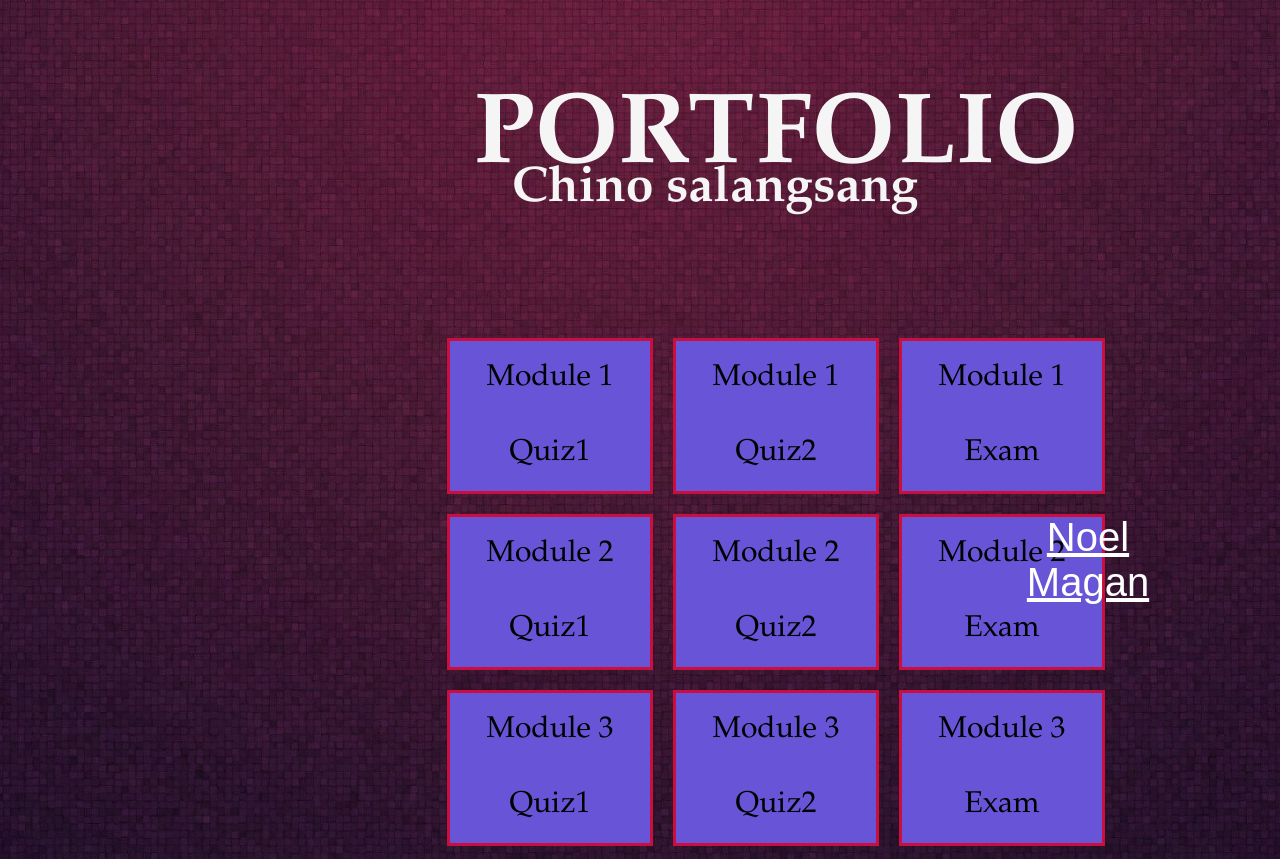
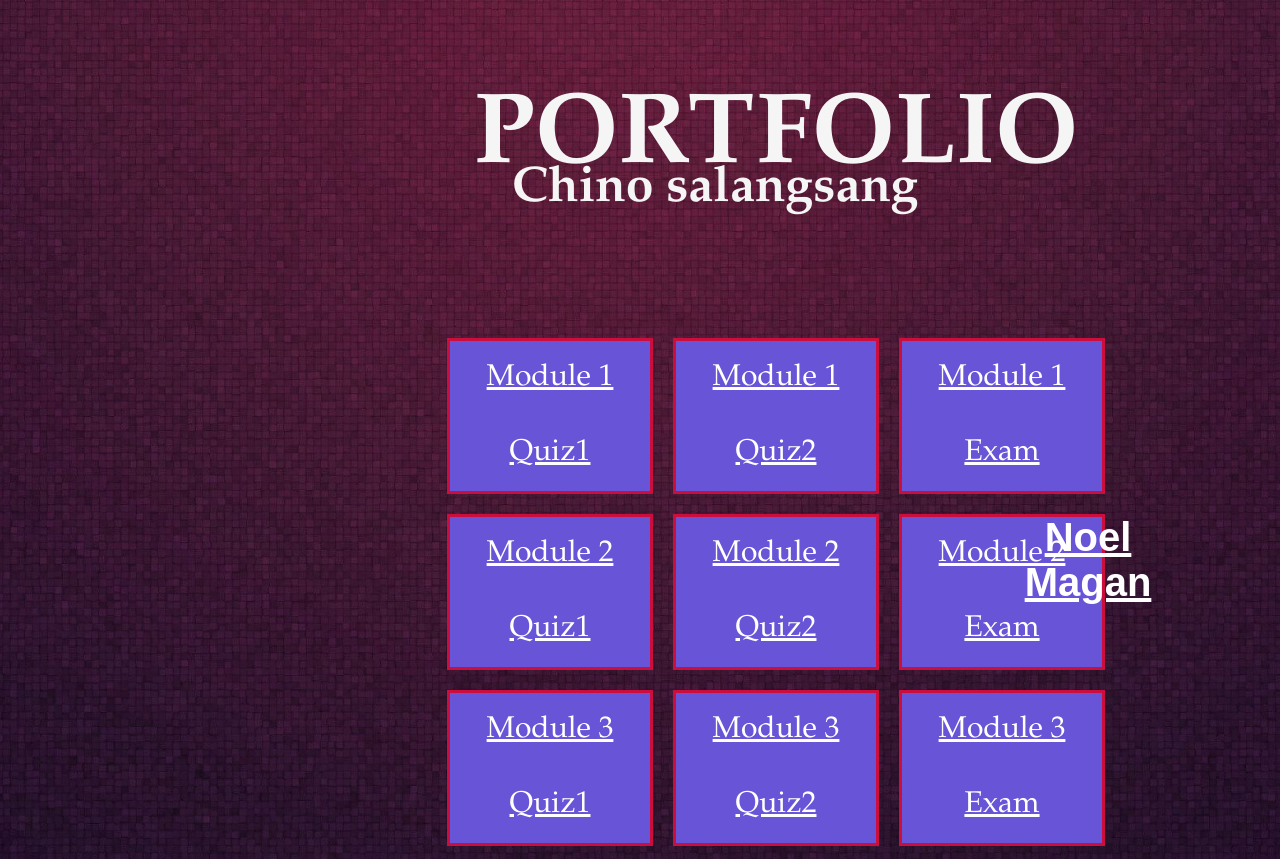
Before and after one commit to zaion998/exam3, a plain HTML site: page finalproject/index2.html in a window 1280 px wide. Shown: the top 859 px of the page. Drawn offline with Linux system fonts and the light colour scheme.

Commit message:
edited href link and change font colors for href

```diff
--- a/finalproject/index2.css
+++ b/finalproject/index2.css
@@ -36,16 +36,8 @@ h3{font-size: 50px;
 
 }
 a{
-    font-size: 40px;
-    margin:0;
-    padding: 0;
-    text-align: center;
     font-family: 'arial';
-    position: absolute;
-    top: 70%;
-    Left: 85%;
     color: white;
-    transform: translateX(-50%) translateY(-50%);
 }
 
 .flexbox-container{
@@ -75,3 +67,17 @@ a{
 
 
 }
+
+h2 {
+    font-size: 40px;
+    margin:0;
+    padding: 0;
+    text-align: center;
+    font-family: 'arial';
+    position: absolute;
+    top: 70%;
+    Left: 85%;
+    color: white;
+    transform: translateX(-50%) translateY(-50%);
+
+}
--- a/finalproject/index2.html
+++ b/finalproject/index2.html
@@ -11,18 +11,18 @@
 <h3>Chino salangsang</h3>
 
 <div class='flexbox-container'>
-    <div class='flexbox-item flexbox-item-1'>Module 1 Quiz1</div>
-    <div class='flexbox-item flexbox-item-1'>Module 1 Quiz2</div>
-    <div class='flexbox-item flexbox-item-1'>Module 1 Exam</div>
-    <div class='flexbox-item flexbox-item-1'>Module 2 Quiz1</div>
-    <div class='flexbox-item flexbox-item-1'>Module 2 Quiz2</div>
-    <div class='flexbox-item flexbox-item-1'>Module 2 Exam</div>
-    <div class='flexbox-item flexbox-item-1'>Module 3 Quiz1</div>
-    <div class='flexbox-item flexbox-item-1'>Module 3 Quiz2</div>
-    <div class='flexbox-item flexbox-item-1'>Module 3 Exam</div>
+    <a href="index.html"> <div class='flexbox-item flexbox-item-1'>Module 1 Quiz1</div></a>
+    <a href="index.html"> <div class='flexbox-item flexbox-item-1'>Module 1 Quiz2</div></a>
+    <a href="index.html"><div class='flexbox-item flexbox-item-1'>Module 1 Exam</div></a>
+    <a href="index.html"><div class='flexbox-item flexbox-item-1'>Module 2 Quiz1</div></a>
+    <a href="index.html"><div class='flexbox-item flexbox-item-1'>Module 2 Quiz2</div></a>
+    <a href="index.html"><div class='flexbox-item flexbox-item-1'>Module 2 Exam</div></a>
+    <a href="index.html"><div class='flexbox-item flexbox-item-1'>Module 3 Quiz1</div></a>
+    <a href="index.html"><div class='flexbox-item flexbox-item-1'>Module 3 Quiz2</div></a>
+    <a href="index.html"><div class='flexbox-item flexbox-item-1'>Module 3 Exam</div></a>
 
 </div>
 
-<a href="index3.html"> Noel Magan</a>
+<h2> <a href="index3.html">Noel Magan</a></h2>
 </body>
 </html>
--- a/finalproject/index3.css
+++ b/finalproject/index3.css
@@ -36,16 +36,8 @@ h3{font-size: 50px;
 
 }
 a{
-    font-size: 40px;
-    margin:0;
-    padding: 0;
-    text-align: center;
     font-family: 'arial';
-    position: absolute;
-    top: 70%;
-    Left: 85%;
     color: white;
-    transform: translateX(-50%) translateY(-50%);
 }
 
 .flexbox-container{
@@ -75,3 +67,16 @@ a{
 
 
 }
+h2 {
+    font-size: 40px;
+    margin:0;
+    padding: 0;
+    text-align: center;
+    font-family: 'arial';
+    position: absolute;
+    top: 70%;
+    Left: 85%;
+    color: white;
+    transform: translateX(-50%) translateY(-50%);
+
+}
```
Also changed, not shown: finalproject/index3.html (+10 -10 lines).
